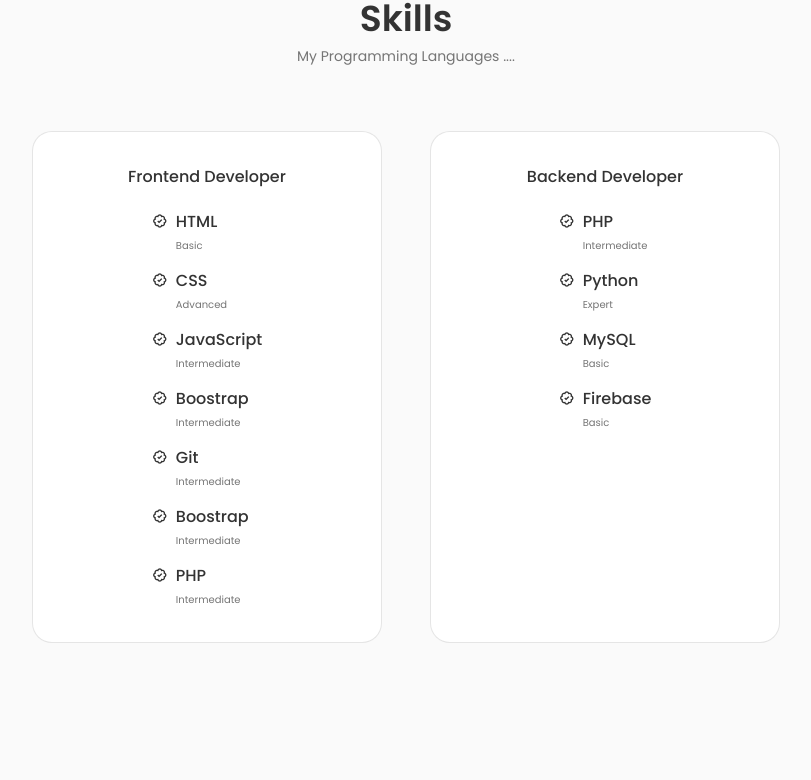
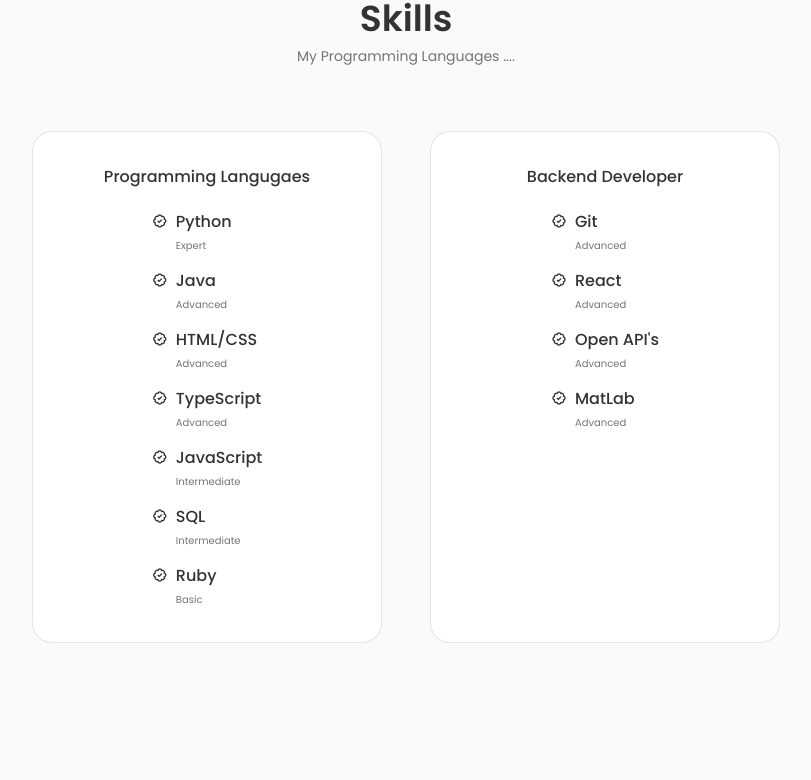
Before and after one commit to KaiDove1/website-portfolio, a React (Create React App) app: page / in a window 1280 px wide. Shown: the part 1390-2170 px from the top of the page, without its empty margins (234-1045 px from the left). Built offline with nearby package versions, Linux system fonts and the light colour scheme.

Commit message:
Changed from laptop

```diff
--- a/src/components/about/About.jsx
+++ b/src/components/about/About.jsx
@@ -1,7 +1,7 @@
 import React from 'react';
 import "./about.css";
 import AboutImg from "../../assets/about.jpg";
-import CV from "../../assets/John-Cv.pdf";
+import CV from "../../assets/Resume_-_Kai_Dove.pdf";
 import Info from './Info';
 
 const About = () => {
@@ -16,7 +16,7 @@
             <div className="about__data">
                 <Info />
 
-                <p className="about__description">Software Engineer, blah blah blah ytears of experience...</p>
+                <p className="about__description">Undergraduate student interested in software engineering and machine learning</p>
 
                 <a download="" href={CV} className="button button--flex">Download CV
                     <svg
--- a/src/components/about/Info.jsx
+++ b/src/components/about/Info.jsx
@@ -13,7 +13,7 @@
         <div className="about__box">
         <i class='bx bx-briefcase-alt about_icon' ></i>
             <h3 className="about__title">Completed</h3>
-            <span className="about_subtitle"># Projects</span>
+            <span className="about_subtitle">5 Projects</span>
         </div>
 
         <div className="about__box">
--- a/src/components/skills/Backend.jsx
+++ b/src/components/skills/Backend.jsx
@@ -11,8 +11,8 @@
                         <i class='bx bx-badge-check'></i>
 
                         <div>
-                            <h3 className="skills__name">PHP</h3>
-                            <span className="skills__level">Intermediate</span>
+                            <h3 className="skills__name">Git</h3>
+                            <span className="skills__level">Advanced</span>
                         </div>
                     </div>
 
@@ -20,8 +20,8 @@
                         <i class='bx bx-badge-check'></i>
 
                         <div>
-                            <h3 className="skills__name">Python</h3>
-                            <span className="skills__level">Expert</span>
+                            <h3 className="skills__name">React</h3>
+                            <span className="skills__level">Advanced</span>
                         </div>
                     </div>
 
@@ -29,8 +29,8 @@
                         <i class='bx bx-badge-check'></i>
 
                         <div>
-                            <h3 className="skills__name">MySQL</h3>
-                            <span className="skills__level">Basic</span>
+                            <h3 className="skills__name">Open API's</h3>
+                            <span className="skills__level">Advanced</span>
                         </div>
                     </div>
 
@@ -38,8 +38,8 @@
                         <i class='bx bx-badge-check'></i>
 
                         <div>
-                            <h3 className="skills__name">Firebase</h3>
-                            <span className="skills__level">Basic</span>
+                            <h3 className="skills__name">MatLab</h3>
+                            <span className="skills__level">Advanced</span>
                         </div>
                     </div>
 
--- a/src/components/skills/Frontend.jsx
+++ b/src/components/skills/Frontend.jsx
@@ -3,7 +3,7 @@
 const Frontend = () => {
     return (
         <div className="skills__content">
-            <h3 className="skills__title">Frontend Developer</h3>
+            <h3 className="skills__title">Programming Langugaes</h3>
 
             <div className="skills__box">
                 <div className="skills__group">
@@ -11,8 +11,8 @@
                         <i class='bx bx-badge-check'></i>
 
                         <div>
-                            <h3 className="skills__name">HTML</h3>
-                            <span className="skills__level">Basic</span>
+                            <h3 className="skills__name">Python</h3>
+                            <span className="skills__level">Expert</span>
                         </div>
                     </div>
 
@@ -20,7 +20,7 @@
                         <i className='bx bx-badge-check'></i>
 
                         <div>
-                            <h3 className="skills__name">CSS</h3>
+                            <h3 className="skills__name">Java</h3>
                             <span className="skills__level">Advanced</span>
                         </div>
                     </div>
@@ -29,8 +29,8 @@
                         <i class='bx bx-badge-check'></i>
 
                         <div>
-                            <h3 className="skills__name">JavaScript</h3>
-                            <span className="skills__level">Intermediate</span>
+                            <h3 className="skills__name">HTML/CSS</h3>
+                            <span className="skills__level">Advanced</span>
                         </div>
                     </div>
 
@@ -38,7 +38,16 @@
                         <i class='bx bx-badge-check'></i>
 
                         <div>
-                            <h3 className="skills__name">Boostrap</h3>
+                            <h3 className="skills__name">TypeScript</h3>
+                            <span className="skills__level">Advanced</span>
+                        </div>
+                    </div>
+
+                    <div className="skills__data">
+                        <i className='bx bx-badge-check'></i>
+
+                        <div>
+                            <h3 className="skills__name">JavaScript</h3>
                             <span className="skills__level">Intermediate</span>
                         </div>
                     </div>
@@ -47,7 +56,7 @@
                         <i className='bx bx-badge-check'></i>
 
                         <div>
-                            <h3 className="skills__name">Git</h3>
+                            <h3 className="skills__name">SQL</h3>
                             <span className="skills__level">Intermediate</span>
                         </div>
                     </div>
@@ -56,17 +65,8 @@
                         <i className='bx bx-badge-check'></i>
 
                         <div>
-                            <h3 className="skills__name">Boostrap</h3>
-                            <span className="skills__level">Intermediate</span>
-                        </div>
-                    </div>
-
-                    <div className="skills__data">
-                        <i className='bx bx-badge-check'></i>
-
-                        <div>
-                            <h3 className="skills__name">PHP</h3>
-                            <span className="skills__level">Intermediate</span>
+                            <h3 className="skills__name">Ruby</h3>
+                            <span className="skills__level">Basic</span>
                         </div>
                     </div>
                 </div>
```
Also changed, not shown: src/components/qualification/Qualification.jsx (+21 -21 lines), 2 other files (tests, documents, lock files or other folders).
